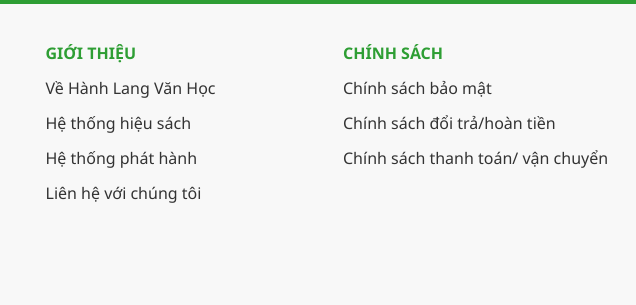
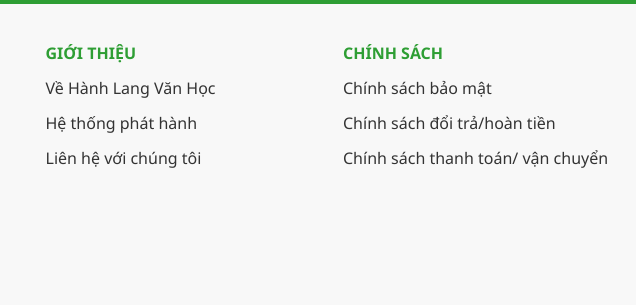
Before and after one commit to phanhuyvinh/bt, a plain HTML site: page index.html in a window 1280 px wide. Shown: the part 2350-2655 px from the top of the page, 312-948 px from the left. Drawn offline with nearby package versions, Linux system fonts and the light colour scheme.

Commit message:
Update index.html

```diff
--- a/index.html
+++ b/index.html
@@ -211,7 +211,7 @@
             <h3>GIỚI THIỆU</h3>
             <ul>
                 <li><a href="footer/Gioithieu.html">Về Hành Lang Văn Học</a></li>
-                <li><a href="footer/hethonghieusach.html">Hệ thống hiệu sách</a></li>
+                <!-- <li><a href="footer/hethonghieusach.html">Hệ thống hiệu sách</a></li> -->
                 <li><a href="footer/hethongcuahang.html">Hệ thống phát hành</a></li>
                 <li><a href="footer/lienhe.html">Liên hệ với chúng tôi</a></li>
             </ul>
```
